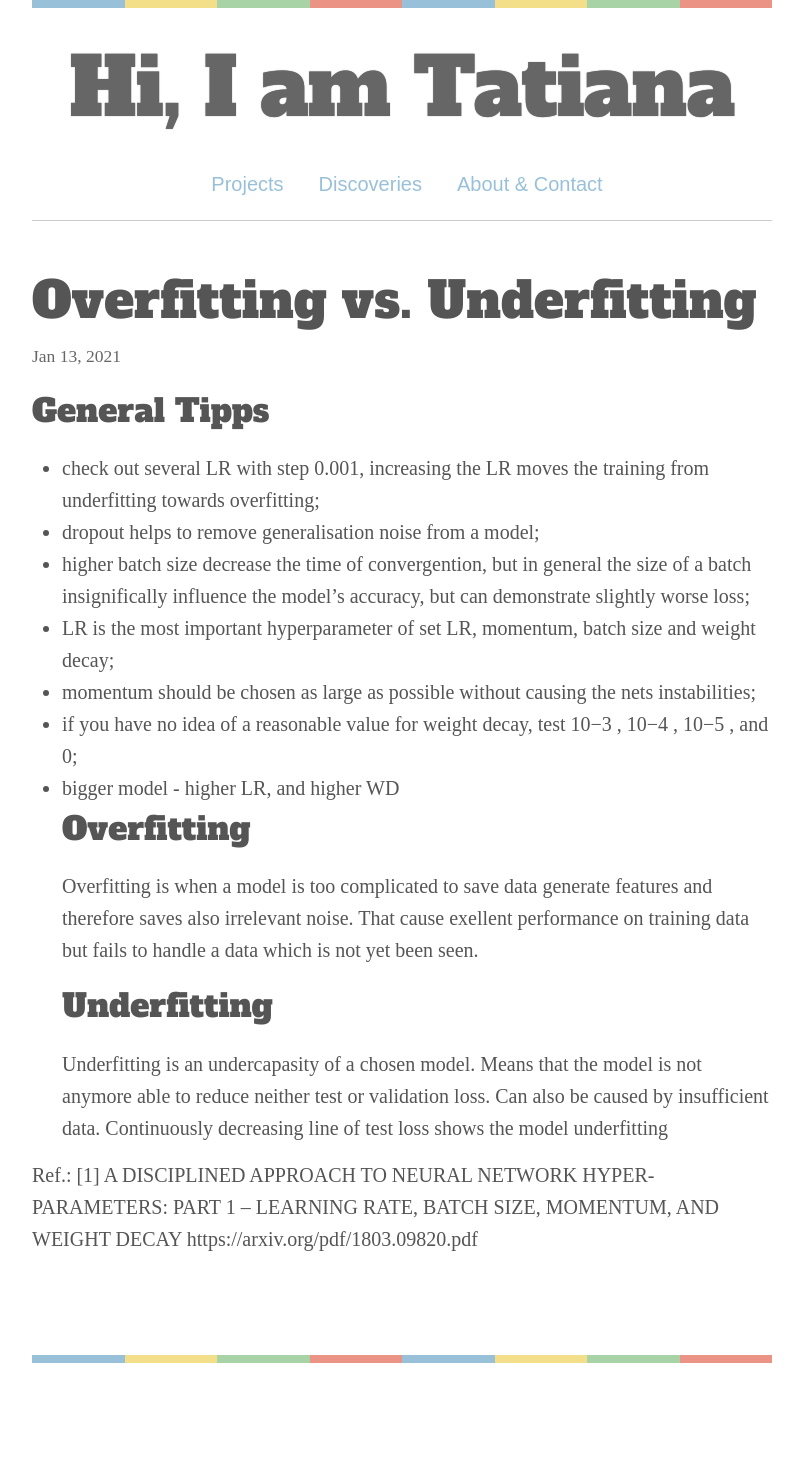
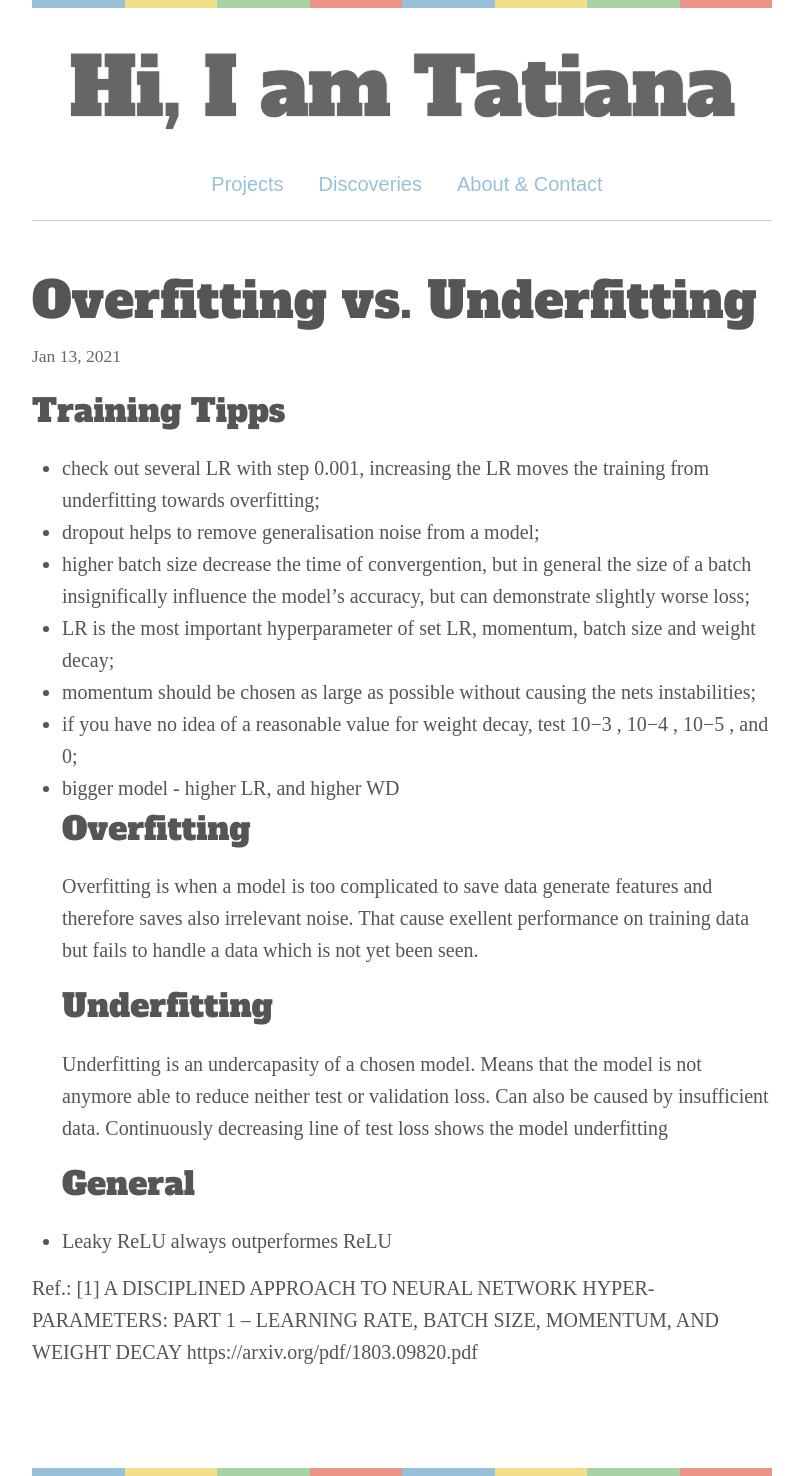
Before and after one commit to tatieliseeva/v-master, a Jekyll site: the page built from _posts/2021-01-13-Overfitting_vs_Underfitting.markdown, in a window 1280 px wide. Shown: the whole page, without its empty margins (238-1041 px from the left). Built offline with Jekyll 4.4.1, drawn with Linux system fonts in a browser that asks for light colours; some web fonts are replaced; before the commit the page ends 1363 px from its top, so only the background shows below that.

Commit message:
Update 2021-01-13-Overfitting_vs_Underfitting.markdown

```diff
--- a/_posts/2021-01-13-Overfitting_vs_Underfitting.markdown
+++ b/_posts/2021-01-13-Overfitting_vs_Underfitting.markdown
@@ -4,7 +4,7 @@ title:  "Overfitting vs. Underfitting"
 categories: ML
 permalink: /discoveries
 ---
-## General Tipps
+## Training Tipps
 - check out several LR with step 0.001, increasing the LR moves the training from underfitting towards overfitting;
 - dropout helps to remove generalisation noise from a model;
 - higher batch size decrease the time of convergention, but in general the size of a batch insignifically influence the model's accuracy, but can demonstrate slightly worse loss;
@@ -16,6 +16,9 @@ permalink: /discoveries
 Overfitting is when a model is too complicated to save data generate features and therefore saves also irrelevant noise. That cause exellent performance on training data but fails to handle a data which is not yet been seen.
 ## Underfitting
 Underfitting is an undercapasity of a chosen model. Means that the model is not anymore able to reduce neither test or validation loss. Can also be caused by insufficient data. Continuously decreasing line of test loss shows the model underfitting
+## General
+- Leaky ReLU always outperformes ReLU
+
 
 Ref.:
 [1] A DISCIPLINED APPROACH TO NEURAL NETWORK HYPER-PARAMETERS: PART 1 – LEARNING RATE, BATCH SIZE, MOMENTUM, AND WEIGHT DECAY https://arxiv.org/pdf/1803.09820.pdf
```
